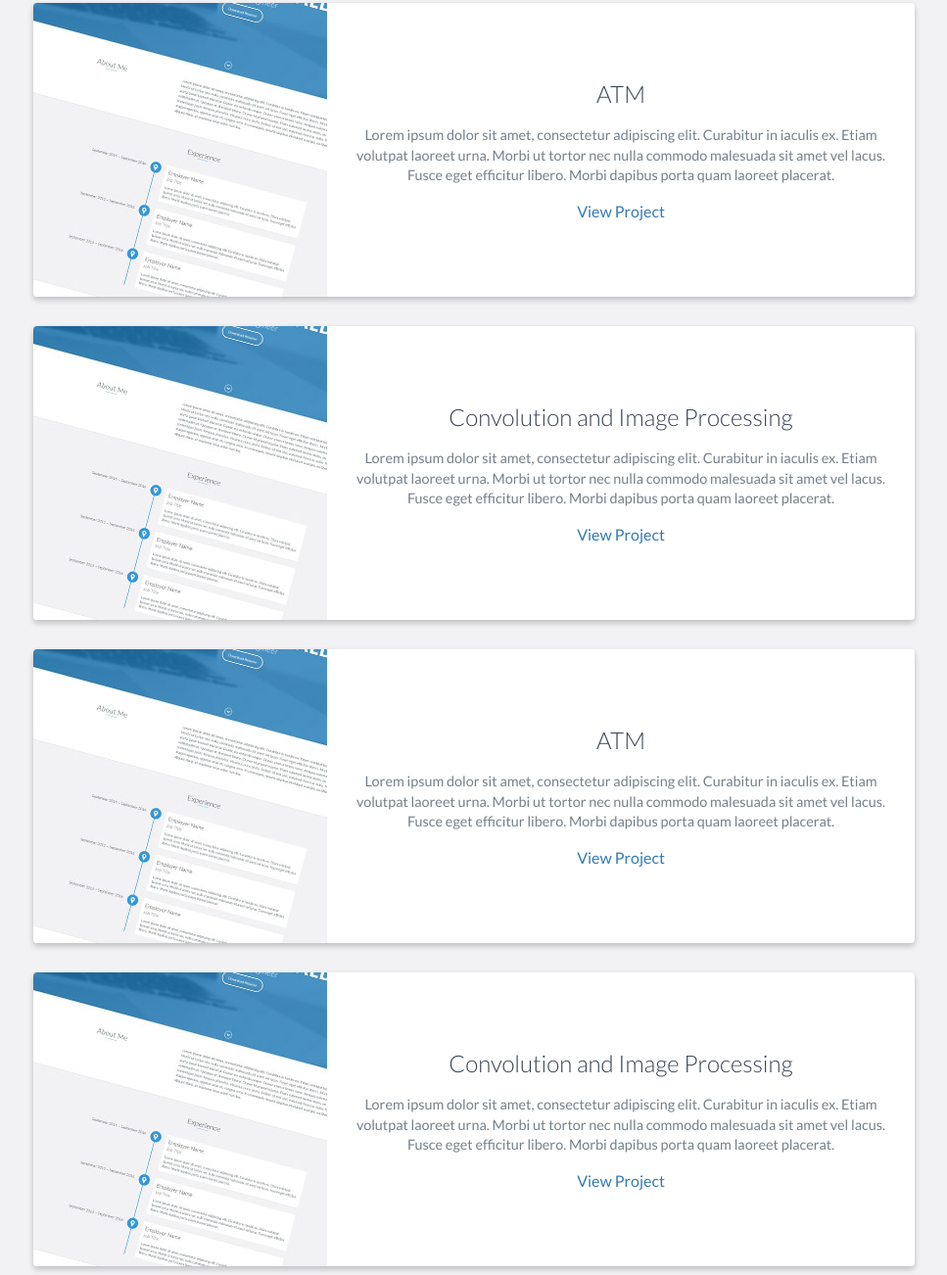
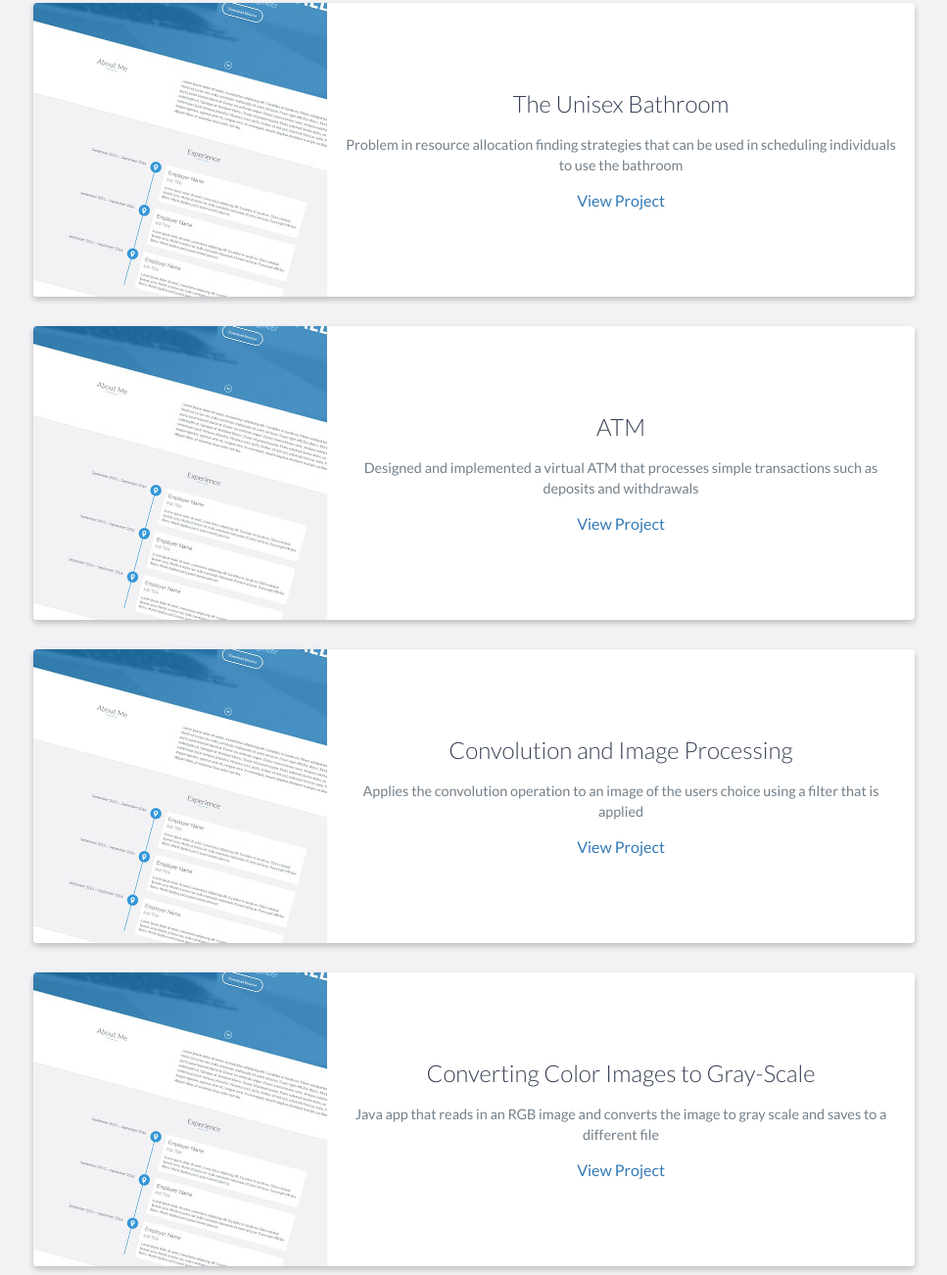
Before and after one commit to hebsterhebster/MysITE, a website: page index.html in a window 1280 px wide. Shown: the part 2078-3380 px from the top of the page at 98% size, without its empty margins (156-1123 px from the left). Drawn offline with Linux system fonts and the light colour scheme; files whose address does not match are found by name.

Commit message:
Update index.html

```diff
--- a/index.html
+++ b/index.html
@@ -147,9 +147,10 @@
                 </div>
                 <!-- End .project-image -->
                 <div class="project-info">
-                    <h3>ATM</h3>
+                    <h3>The Unisex Bathroom</h3>
                     <p>
-                        Lorem ipsum dolor sit amet, consectetur adipiscing elit. Curabitur in iaculis ex. Etiam volutpat laoreet urna. Morbi ut tortor nec nulla commodo malesuada sit amet vel lacus. Fusce eget efficitur libero. Morbi dapibus porta quam laoreet placerat.
+                        Problem in resource allocation finding strategies that can be used in
+                        scheduling individuals to use the bathroom
                     </p>
                     <a href="#">View Project</a>
                 </div>
@@ -163,27 +164,17 @@
                 </div>
                 <!-- End .project-image -->
                 <div class="project-info">
-                    <h3>Convolution and Image Processing</h3>
+                    <h3>ATM</h3>
                     <p>
-                        Lorem ipsum dolor sit amet, consectetur adipiscing elit. Curabitur in iaculis ex. Etiam volutpat laoreet urna. Morbi ut tortor nec nulla commodo malesuada sit amet vel lacus. Fusce eget efficitur libero. Morbi dapibus porta quam laoreet placerat.
+                        Designed and implemented a virtual ATM that processes simple transactions
+                        such as deposits and withdrawals
                     </p>
                     <a href="#">View Project</a>
                 </div>
             </div>
 
-                <div class="project shadow-large">
-                    <div class="project-image">
-                        <img src="project.jpg" />
-                    </div>
-                    <!-- End .project-image -->
-                    <div class="project-info">
-                        <h3>ATM</h3>
-                        <p>
-                            Lorem ipsum dolor sit amet, consectetur adipiscing elit. Curabitur in iaculis ex. Etiam volutpat laoreet urna. Morbi ut tortor nec nulla commodo malesuada sit amet vel lacus. Fusce eget efficitur libero. Morbi dapibus porta quam laoreet placerat.
-                        </p>
-                        <a href="#">View Project</a>
-                    </div>
-                </div>
+
+
 
             <div class="project shadow-large">
                 <div class="project-image">
@@ -193,12 +184,68 @@
                 <div class="project-info">
                     <h3>Convolution and Image Processing</h3>
                     <p>
-                        Lorem ipsum dolor sit amet, consectetur adipiscing elit. Curabitur in iaculis ex. Etiam volutpat laoreet urna. Morbi ut tortor nec nulla commodo malesuada sit amet vel lacus. Fusce eget efficitur libero. Morbi dapibus porta quam laoreet placerat.
+                        Applies the convolution operation to an image of the users choice using a
+                        filter that is applied
                     </p>
                     <a href="#">View Project</a>
                 </div>
             </div>
 
+
+
+
+   <!--             <div class="project shadow-large">
+                    <div class="project-image">
+                        <img src="project.jpg" />
+                    </div>
+                    &lt;!&ndash; End .project-image &ndash;&gt;
+                    <div class="project-info">
+                        <h3>Convolution and Image Processing</h3>
+                        <p>
+                            Applies the convolution operation to the image using a filter
+                        </p>
+                        <a href="#">View Project</a>
+                    </div>
+                </div>-->
+
+            <div class="project shadow-large">
+                <div class="project-image">
+                    <img src="project.jpg" />
+                </div>
+                <!-- End .project-image -->
+                <div class="project-info">
+                    <h3>Converting Color Images to Gray-Scale</h3>
+                    <p>
+                        Java app that reads in an RGB image and converts the image to gray scale and
+                        saves to a different file
+                    </p>
+                    <a href="#">View Project</a>
+                </div>
+            </div>
+
+<!--
+
+
+            <div class="project shadow-large">
+                <div class="project-image">
+                    <img src="project.jpg" />
+                </div>
+                &lt;!&ndash; End .project-image &ndash;&gt;
+                <div class="project-info">
+                    <h3>Convolution and Image Processing</h3>
+
+                    <p>
+                        Applies the convolution operation to the image using a filter
+                    </p>
+
+
+                    <a href="#">View Project</a>
+                </div>
+            </div>
+
+
+
+-->
 
 
 
```
